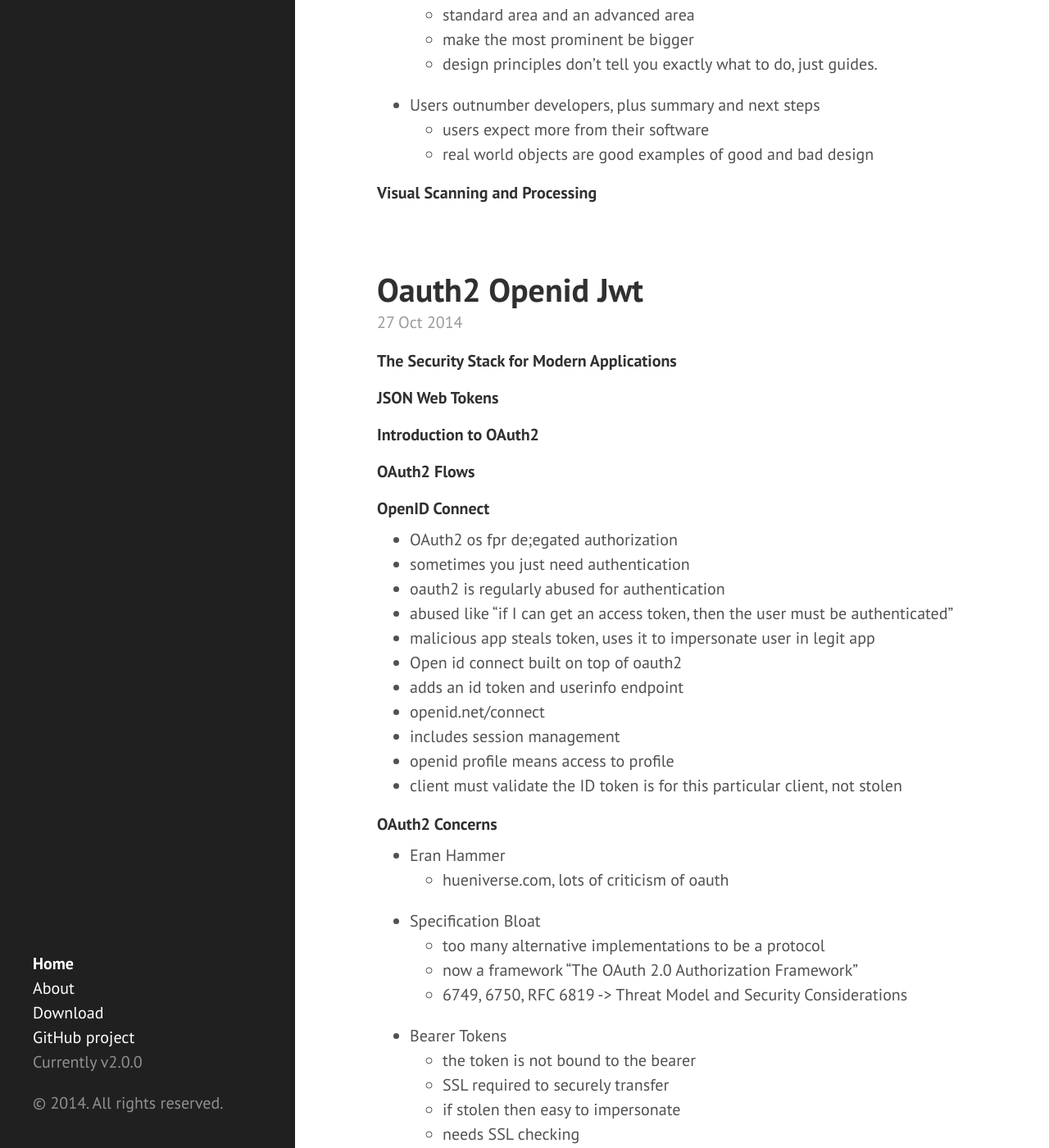
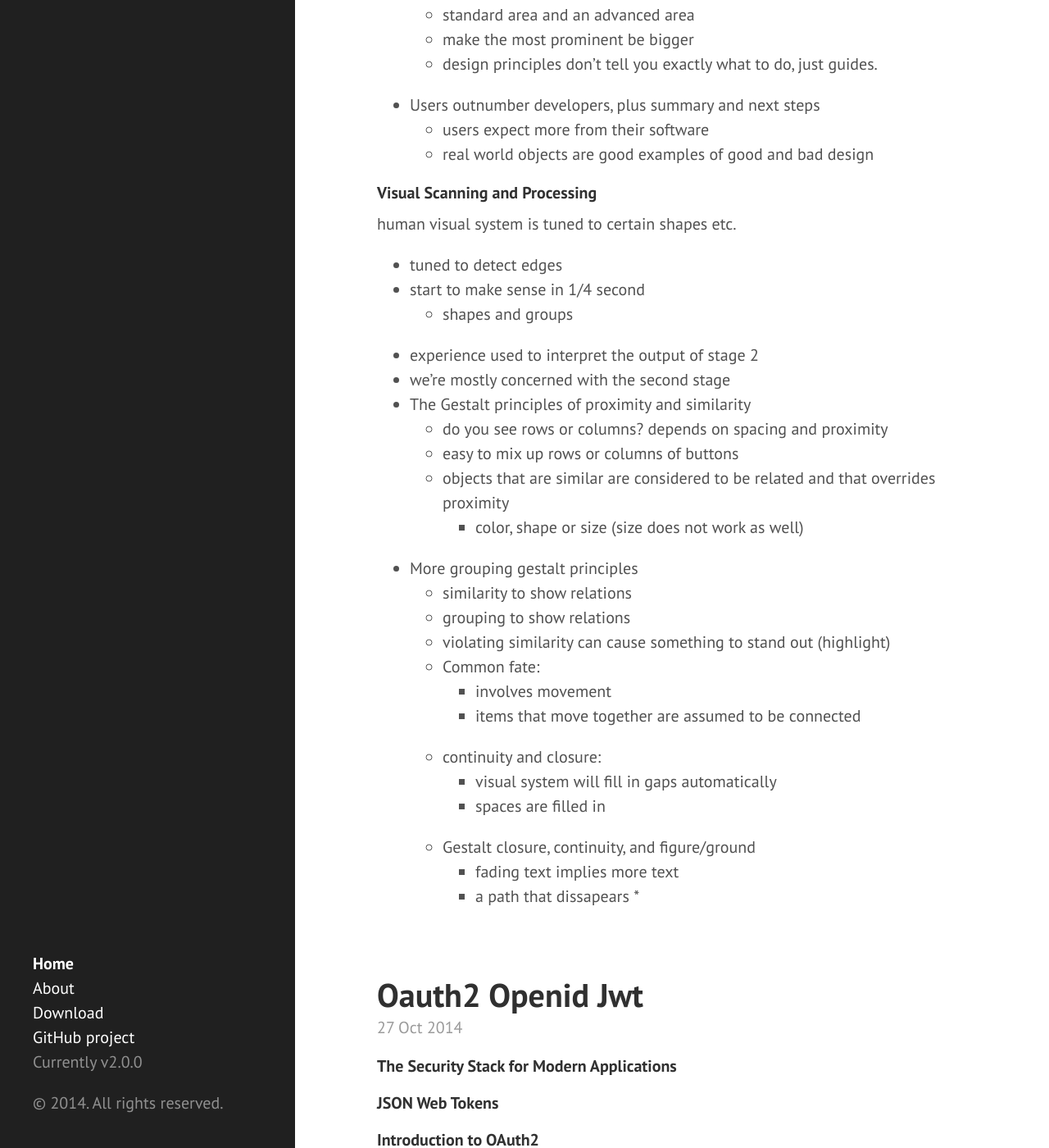
Before and after one commit to eneiand/eneiand.github.io, a Jekyll site: the page built from index.html, in a window 1280 px wide and 1400 px high, scrolled down 2477 px. Shown: the whole window at 82% size. Built offline with Jekyll 4.4.1, drawn with Linux system fonts in a browser that asks for light colours; Markdown is read by kramdown in place of the engine named in the settings; the list of posts is cut into pages by our own code.

Commit message:
start of visual scanning and processing

```diff
--- a/_posts/2014-10-30-creating-user-experiences.md
+++ b/_posts/2014-10-30-creating-user-experiences.md
@@ -66,3 +66,28 @@ Looking at some objects in the real world to learn about design and applying tho
   * real world objects are good examples of good and bad design
 
 #### Visual Scanning and Processing
+human visual system is tuned to certain shapes etc.
+  * tuned to detect edges
+  * start to make sense in 1/4 second
+    * shapes and groups
+  * experience used to interpret the output of stage 2
+  * we're mostly concerned with the second stage
+* The Gestalt principles of proximity and similarity
+  * do you see rows or columns? depends on spacing and proximity
+  * easy to mix up rows or columns of buttons
+  * objects that are similar are considered to be related and that overrides proximity
+    * color, shape or size (size does not work as well)
+* More grouping gestalt principles
+  * similarity to show relations
+  * grouping to show relations
+  * violating similarity can cause something to stand out (highlight)
+  * Common fate:
+    * involves movement
+    * items that move together are assumed to be connected
+  * continuity and closure:
+    * visual system will fill in gaps automatically
+    * spaces are filled in
+  * Gestalt closure, continuity, and figure/ground
+    * fading text implies more text
+    * a path that dissapears
+    *
```
